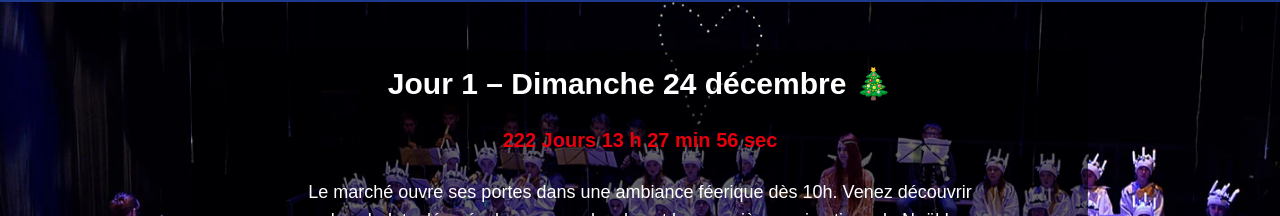
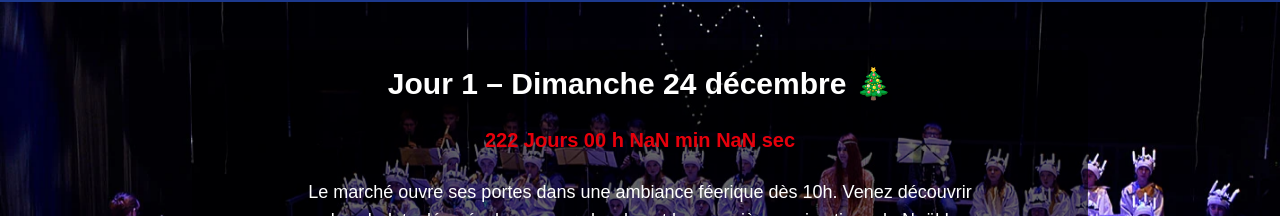
Before and after one commit to Isni-512/event-app, a Next.js app: page / in a window 1280 px wide. Both pictures are taken after a click on the button "Jour 1". Shown: the part 78-294 px from the top of the page. Built offline with nearby package versions, Linux system fonts and the light colour scheme.

Commit message:
finalisation du timer

```diff
--- a/components/home/Timer.jsx
+++ b/components/home/Timer.jsx
@@ -22,9 +22,9 @@ export default function Timer({ targetDate }) {
       }
 
       const jours = Math.floor(distance / (1000 * 60 * 60 * 24));
-      const heures = Math.floor((distance % (1000 * 60 * 60 * 24)) / (1000 * 60 * 60));
-      const minutes = Math.floor((distance % (1000 * 60 * 60)) / (1000 * 60));
-      const secondes = Math.floor((distance % (1000 * 60)) / 1000);
+      const heures = Math.floor((distance % jours) / (1000 * 60 * 60));
+      const minutes = Math.floor((distance % heures) / (1000 * 60));
+      const secondes = Math.floor((distance % minutes) / 1000);
 
       setTimeLeft({ jours, heures, minutes, secondes });
     };
@@ -35,16 +35,6 @@ export default function Timer({ targetDate }) {
   }, [targetDate]);
 
   const format = (val) => String(val).padStart(2, "0");
-
-  // Format lisible de la date cible
-  const dateLocale = new Date(targetDate).toLocaleString("fr-FR", {
-    weekday: "long",
-    day: "numeric",
-    month: "long",
-    year: "numeric",
-    hour: "2-digit",
-    minute: "2-digit",
-  });
 
   return (
     <div className="text-center my-6">
```
